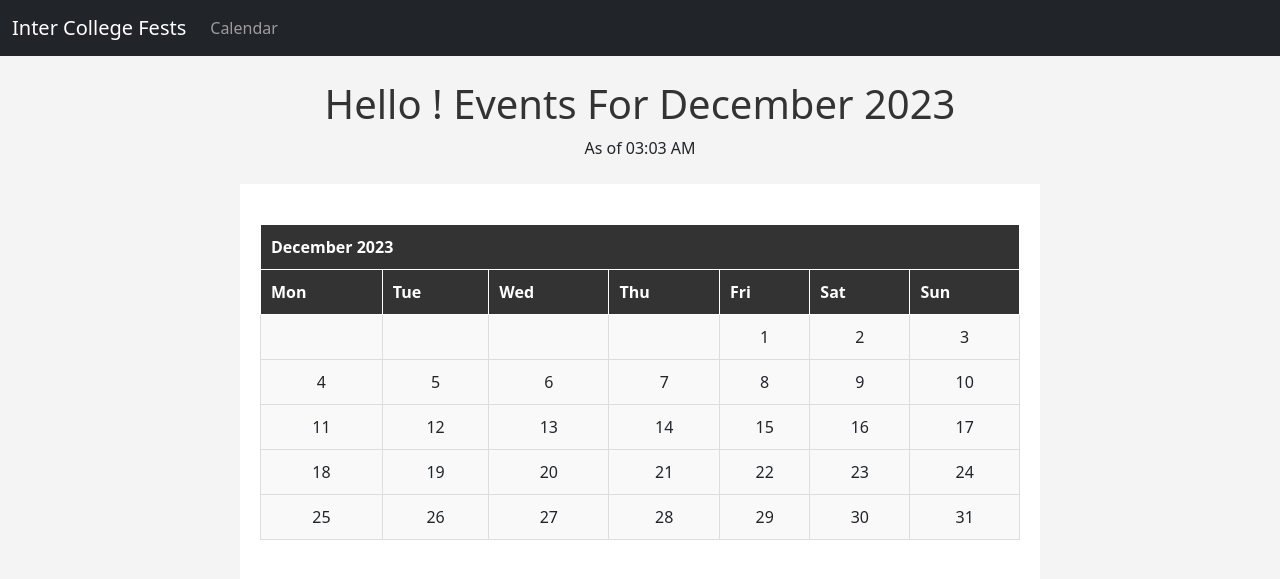
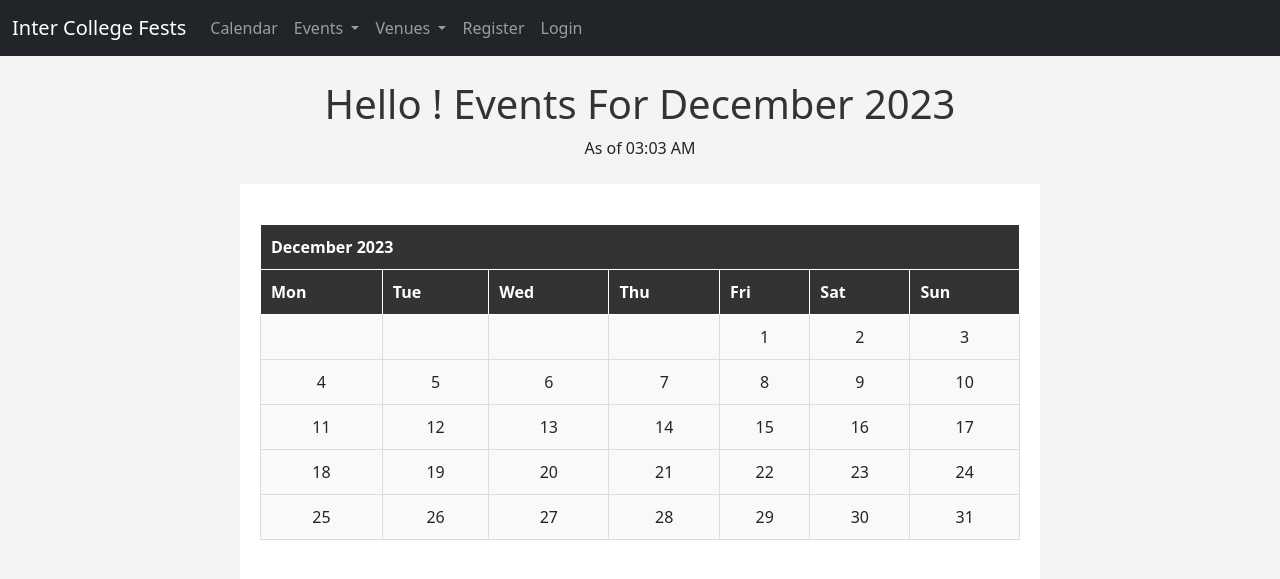
Before and after one commit to AashrithaKondaveetii/Inter-College-Fest-Management-System, a Django app: page / in a window 1280 px wide. Shown: the top 579 px of the page. Run offline with Django 3.2, Linux system fonts and the light colour scheme; data comes from the database, SQL or seed files in the repository.

Commit message:
added new files

```diff
--- a/events/templates/events/navbar.html
+++ b/events/templates/events/navbar.html
@@ -10,6 +10,56 @@
         <li class="nav-item">
           <a class="nav-link" href="{% url 'home' '2023' 'December' %}">Calendar</a>
         </li>
+
+        <li class="nav-item dropdown">
+          <a class="nav-link dropdown-toggle" href="#" id="navbarDropdown" role="button" data-bs-toggle="dropdown" aria-expanded="false">
+            Events
+          </a>
+          <ul class="dropdown-menu" aria-labelledby="navbarDropdown">
+            <li><a class="dropdown-item" href="{% url 'list-events' %}">All Events</a></li>
+            {% if user.is_authenticated %}
+            <li><a class="dropdown-item" href="{% url 'add-event' %}">Add Event</a></li>
+            <li><a class="dropdown-item" href="{% url 'my_events' %}">My Events</a></li>
+            {% endif %}
+
+
+          </ul>
+        </li>
+
+
+      <li class="nav-item dropdown">
+          <a class="nav-link dropdown-toggle" href="#" id="navbarDropdown" role="button" data-bs-toggle="dropdown" aria-expanded="false">
+            Venues
+          </a>
+          <ul class="dropdown-menu" aria-labelledby="navbarDropdown">
+            <li><a class="dropdown-item" href="{% url 'list-venues' %}">All Venues</a></li>
+            {% if user.is_authenticated %}
+            <li><a class="dropdown-item" href="{% url 'add-venue' %}">Add Venue</a></li>
+            {% endif %}
+
+          </ul>
+        </li>
+
+
+      {% if user.is_authenticated %}
+      {% if user.is_superuser %}
+          <li class="nav-item">
+          <a class="nav-link" href="{% url 'admin_approval' %}">Admin</a>
+        </li>
+      {%endif %}
+        <li class="nav-item">
+          <a class="nav-link" href="{% url 'logout' %}">Logout</a>
+        </li>
+      {% else %}
+        <li class="nav-item">
+          <a class="nav-link" href="{% url 'register_user' %}">Register</a>
+        </li>
+
+        <li class="nav-item">
+          <a class="nav-link" href="{% url 'login' %}">Login</a>
+        </li>
+      {% endif %}
+
       </ul>
 
 
```
Also changed, not shown: events/templates/events/add_venue.html (added, +39 -0 lines), events/templates/events/event_list.html (added, +35 -0 lines), events/templates/events/home.html (line endings or trailing spaces).
